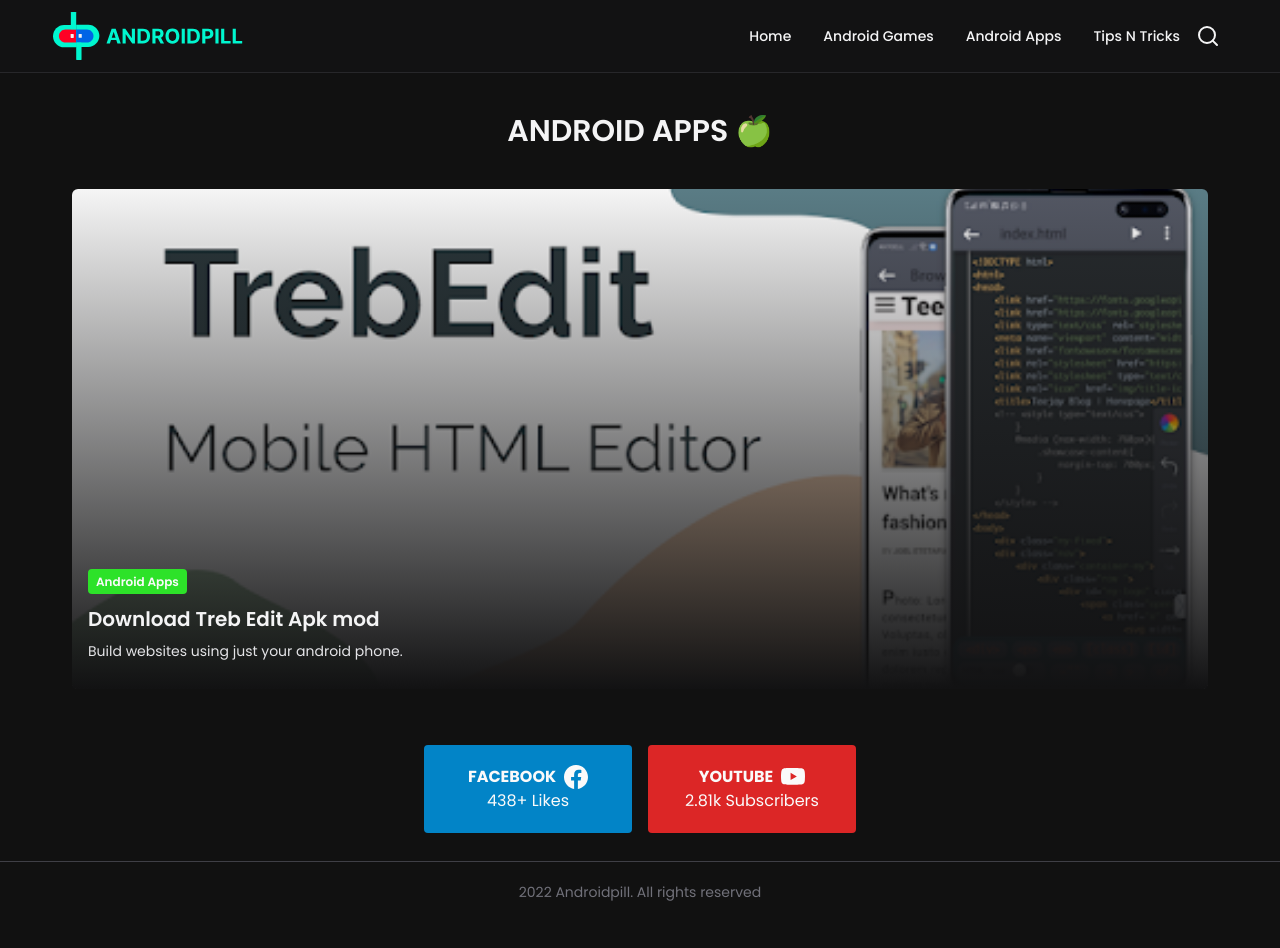
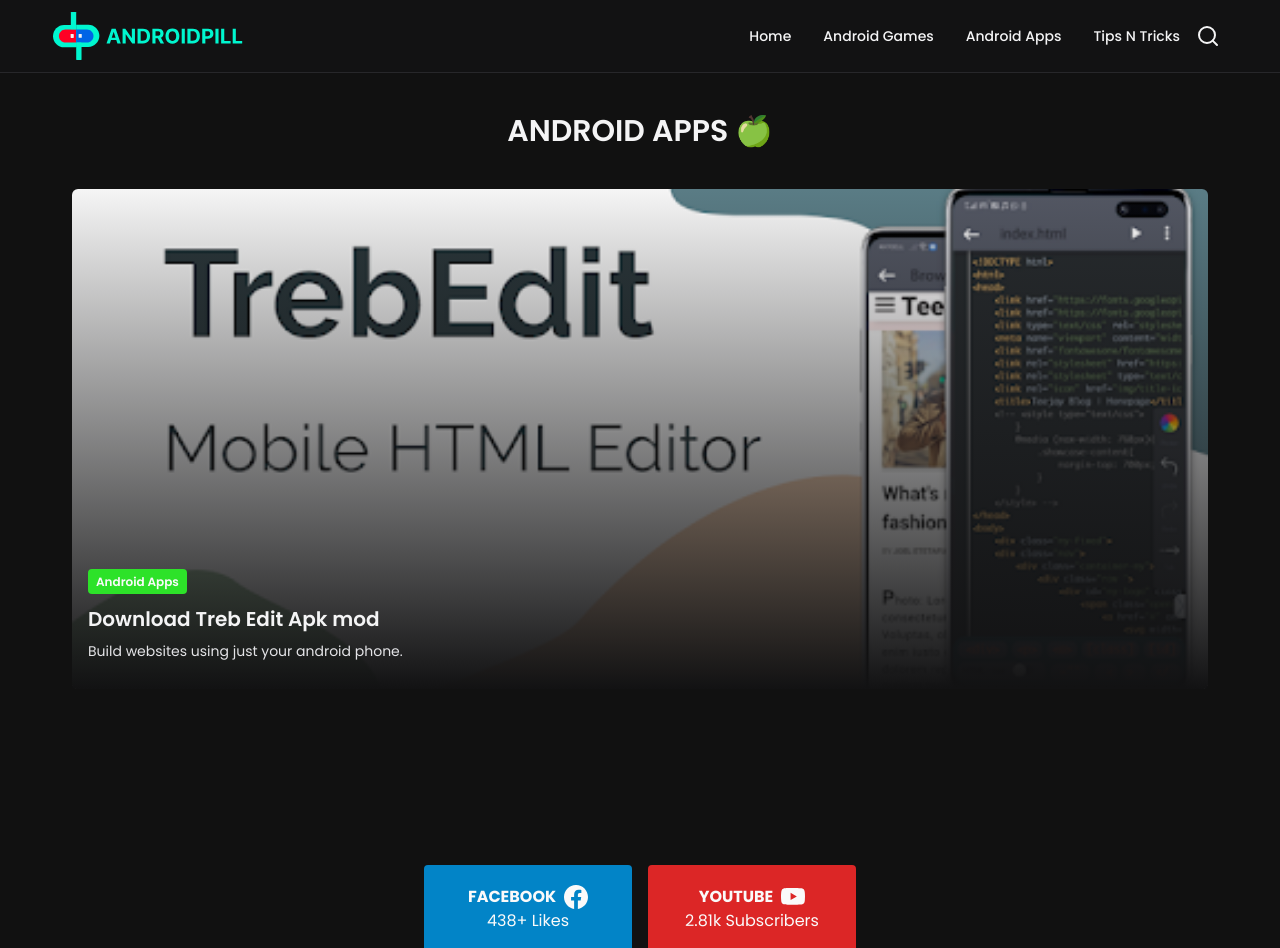
Before and after one commit to chinnaji/Androidpill, a Next.js app: page /android-apps in a window 1280 px wide. Shown: the top 948 px of the page. Before the commit the page ends 922 px from the top, so only its background shows below. Built offline with nearby package versions, Linux system fonts and the light colour scheme.

Commit message:
added banner ads to individual post page

```diff
--- a/pages/android-apps.tsx
+++ b/pages/android-apps.tsx
@@ -79,7 +79,7 @@
       <OtherHero pageHeroPost={posts[0]} />
       {/* <OtherPostsSection otherPosts={posts.slice(1)} /> */}
 
-      {/* <NativeBanners type={2} /> */}
+      <NativeBanners type={2} />
       {/* <OtherPostsSection otherPosts={posts.slice(1)} /> */}
     </main>
   );
--- a/pages/android-games.tsx
+++ b/pages/android-games.tsx
@@ -79,7 +79,7 @@
       <OtherHero pageHeroPost={posts[0]} />
       {/* <OtherPostsSection otherPosts={posts.slice(3)} /> */}
 
-      {/* <NativeBanners type={2} /> */}
+      <NativeBanners type={2} />
       <OtherPostsSection otherPosts={posts.slice(1)} />
     </main>
   );
--- a/pages/index.tsx
+++ b/pages/index.tsx
@@ -75,7 +75,7 @@
       <MainHero heroPosts={heroPosts} />
 
       <TrendingSection trendingPosts={posts.slice(5, 11)} />
-      {/* <NativeBanners type={2} /> */}
+      <NativeBanners type={2} />
       <OtherPostsSection otherPosts={posts.slice(12)} />
       <NoticeBoard />
     </main>
```
